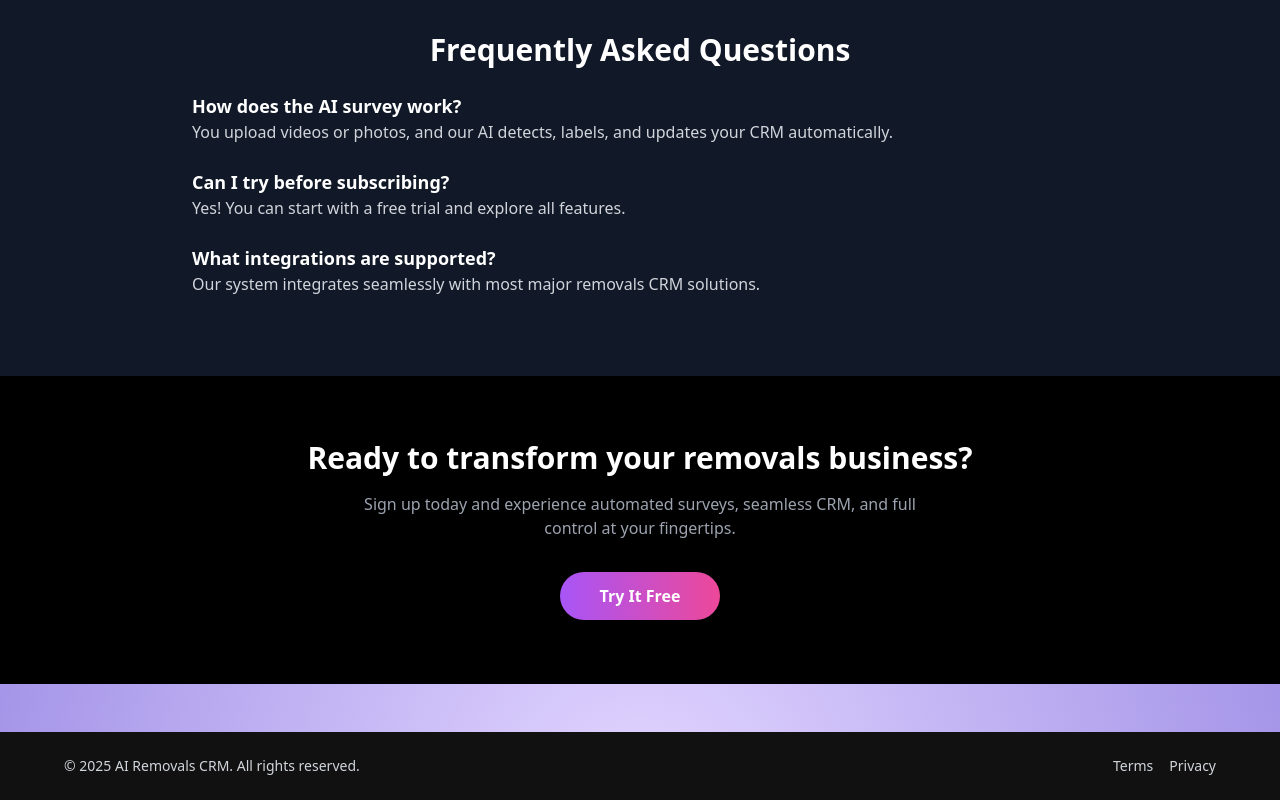
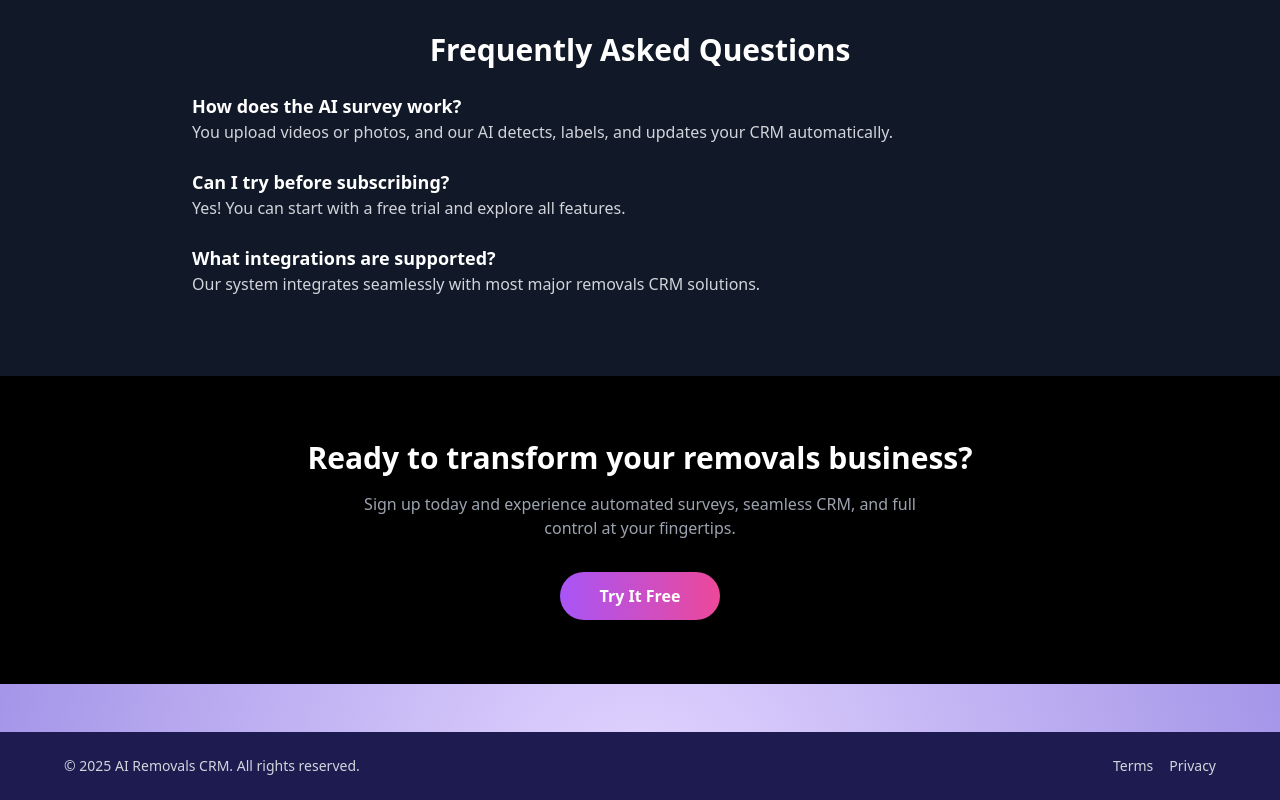
Before and after one commit to Gullmegler/mitt-prosjekt, a React (Create React App) app: page / in a window 1280 px wide. Shown: the part 2336-3136 px from the top of the page. Built offline with nearby package versions, Linux system fonts and the light colour scheme.

Commit message:
Update Footer.jsx

```diff
--- a/src/components/Footer.jsx
+++ b/src/components/Footer.jsx
@@ -2,7 +2,7 @@ import React from "react";
 
 const Footer = () => {
   return (
-    <footer className="bg-[#111] text-gray-300 py-6 px-4 mt-12">
+    <footer className="bg-[#1D1B4F] text-gray-300 py-6 px-4 mt-12">
       <div className="max-w-6xl mx-auto flex flex-col md:flex-row justify-between items-center">
         <p className="text-sm text-center md:text-left">© 2025 AI Removals CRM. All rights reserved.</p>
         <div className="flex space-x-4 mt-2 md:mt-0">
```
